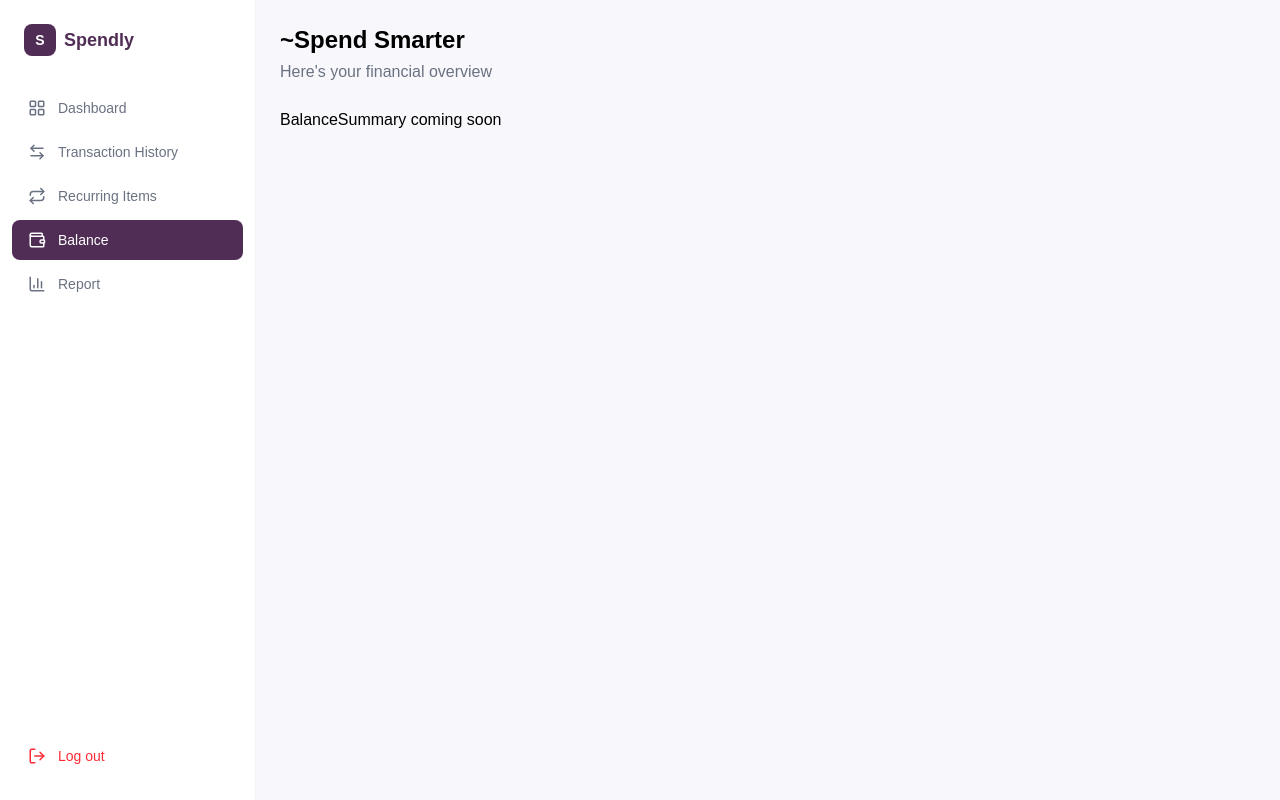
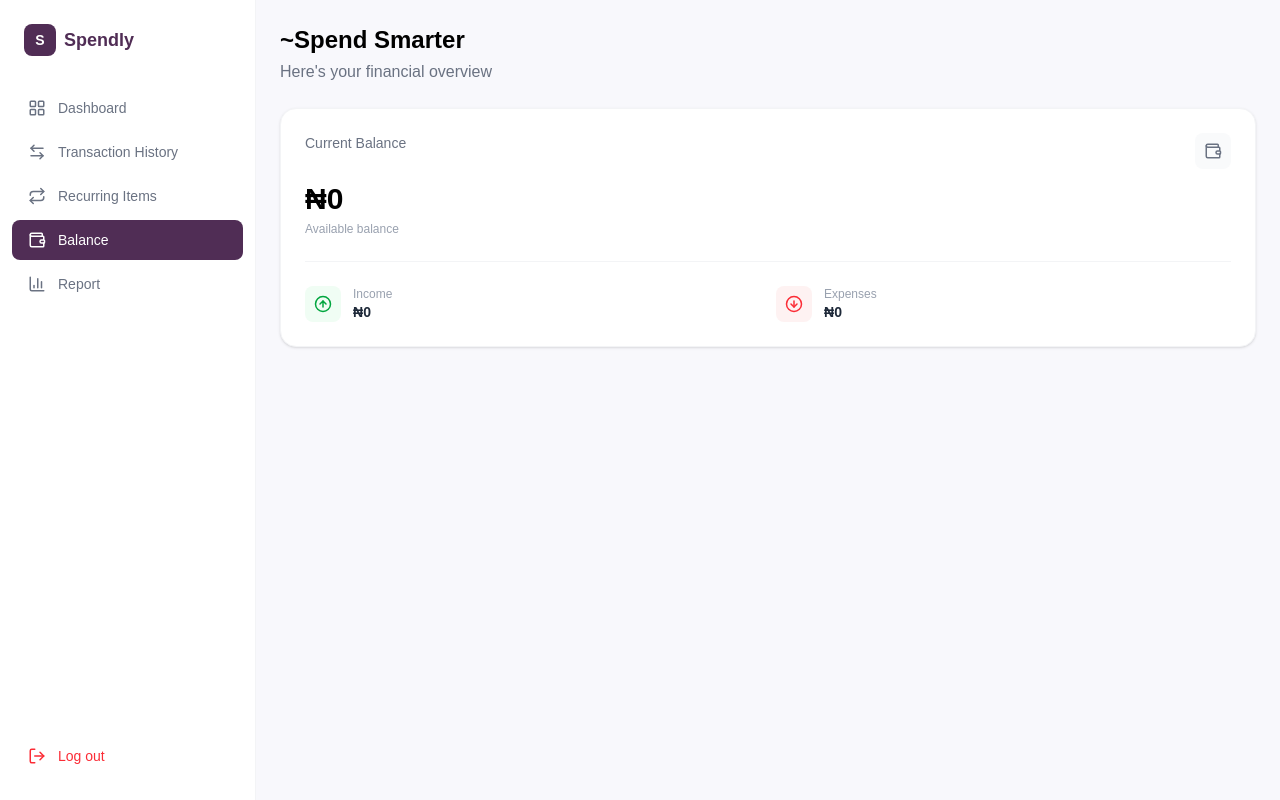
Before and after one commit to airstar8899-web/spendly-expense-tracker, a React (Vite) app: page /balance in a window 1280 px wide. Built offline with nearby package versions, Linux system fonts and the light colour scheme; a web font is replaced by a local one.

Commit message:
Add BalanceSummary income/expense breakdown, minor Dashboard/SummaryCard updates

```diff
--- a/src/components/reusable/card/SummaryCard.jsx
+++ b/src/components/reusable/card/SummaryCard.jsx
@@ -1,4 +1,11 @@
-const SummaryCard = ({ title, amount, subtitle, icon, trend, trendColor = "text-gray-400" }) => {
+const SummaryCard = ({
+  title,
+  amount,
+  subtitle,
+  icon,
+  trend,
+  trendColor = "text-gray-400",
+}) => {
   return (
     <div className="bg-white rounded-2xl border border-gray-100 p-5 shadow-sm">
       <div className="flex justify-between items-start">
@@ -14,7 +21,9 @@
       {subtitle && <p className="text-xs text-gray-400 mt-1">{subtitle}</p>}
 
       {trend && (
-        <p className={`text-xs font-medium mt-3 flex items-center gap-1 ${trendColor}`}>
+        <p
+          className={`text-xs font-medium mt-3 flex items-center gap-1 ${trendColor}`}
+        >
           {trend}
         </p>
       )}
--- a/src/components/ui/balancesummary/BalanceSummary.jsx
+++ b/src/components/ui/balancesummary/BalanceSummary.jsx
@@ -1,9 +1,62 @@
+import { useState } from "react";
+import { Wallet, ArrowUpCircle, ArrowDownCircle } from "lucide-react";
 
+const STORAGE_KEY = "SPENDLY!";
 
 const BalanceSummary = () => {
+  const [transactions] = useState(() => {
+    const saved = localStorage.getItem(STORAGE_KEY);
+    return saved ? JSON.parse(saved) : [];
+  });
+
+  const income = transactions
+    .filter((t) => t.type === "income")
+    .reduce((total, t) => total + t.amount, 0);
+
+  const expenses = transactions
+    .filter((t) => t.type === "expense")
+    .reduce((total, t) => total + t.amount, 0);
+
+  const balance = income - expenses;
+
   return (
-    <div>
-      <h1>BalanceSummary coming soon</h1>
+    <div className="bg-white rounded-2xl border border-gray-100 p-6 shadow-sm">
+      <div className="flex justify-between items-start">
+        <p className="text-sm text-gray-500">Current Balance</p>
+        <div className="w-9 h-9 rounded-lg bg-gray-50 flex items-center justify-center text-gray-500">
+          <Wallet size={18} />
+        </div>
+      </div>
+
+      <h2 className="text-3xl font-bold mt-3">₦{balance.toLocaleString()}</h2>
+      <p className="text-xs text-gray-400 mt-1">Available balance</p>
+
+      {/* Income vs Expense breakdown */}
+      <div className="grid grid-cols-2 gap-4 mt-6 pt-6 border-t border-gray-100">
+        <div className="flex items-center gap-3">
+          <div className="w-9 h-9 rounded-lg bg-green-50 flex items-center justify-center text-green-600">
+            <ArrowUpCircle size={18} />
+          </div>
+          <div>
+            <p className="text-xs text-gray-400">Income</p>
+            <p className="text-sm font-semibold text-gray-800">
+              ₦{income.toLocaleString()}
+            </p>
+          </div>
+        </div>
+
+        <div className="flex items-center gap-3">
+          <div className="w-9 h-9 rounded-lg bg-red-50 flex items-center justify-center text-red-500">
+            <ArrowDownCircle size={18} />
+          </div>
+          <div>
+            <p className="text-xs text-gray-400">Expenses</p>
+            <p className="text-sm font-semibold text-gray-800">
+              ₦{expenses.toLocaleString()}
+            </p>
+          </div>
+        </div>
+      </div>
     </div>
   );
 };
```
Also changed, not shown: src/pages/dashboard/Dashboard.jsx (+10 -2 lines).
